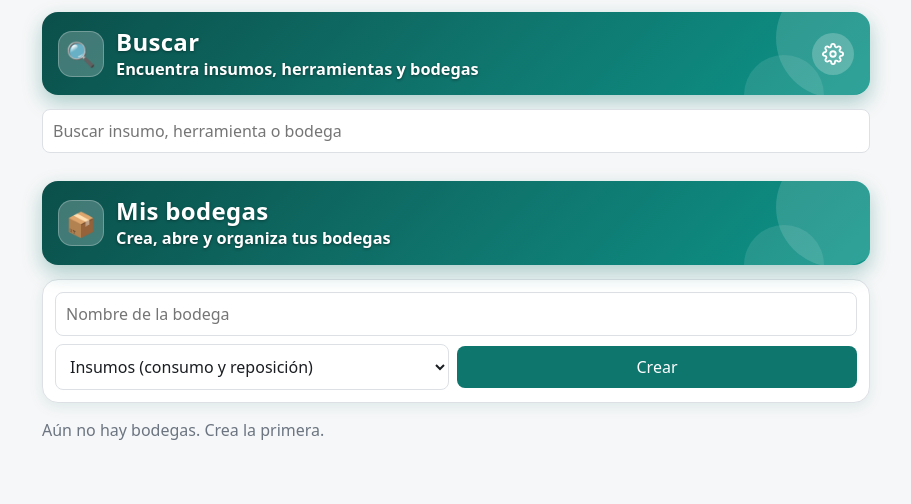
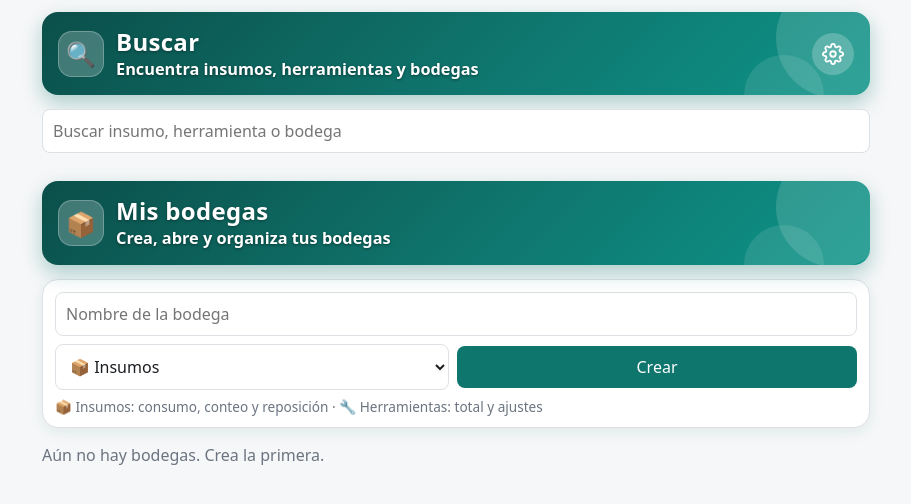
Before and after one commit to YORJBORN/PWA_BODEGA, a plain HTML site: page index.html in a window 1280 px wide. Shown: the whole page, without its empty margins (184-1095 px from the left). Drawn offline with Linux system fonts and the light colour scheme.

Commit message:
Modificaciones en Interfaz

```diff
--- a/index.html
+++ b/index.html
@@ -47,8 +47,10 @@ input[type=search]{width:100%;padding-right:44px}input[type=search]::-webkit-sea
 .bc{display:flex;align-items:center;gap:14px;padding:14px 16px;margin:10px 0;background:var(--card);border:1px solid var(--bd);border-left:6px solid var(--ac);border-radius:16px;box-shadow:0 4px 14px rgba(var(--sh),.14);cursor:pointer}.bc:active{transform:scale(.99)}
 .bi{flex:none;width:52px;height:52px;border-radius:14px;display:flex;align-items:center;justify-content:center;font-size:1.6rem;background:linear-gradient(135deg,var(--g2),var(--g3));box-shadow:0 4px 10px rgba(var(--sh),.3)}
 .bt{flex:1;min-width:0;display:flex;flex-direction:column;gap:2px}.bt b{font-size:1.12rem;overflow-wrap:anywhere}.ch{font-size:1.9rem;line-height:1;color:var(--ac)}
-.crt{background:var(--card);border:1px solid var(--bd);border-radius:16px;padding:12px;box-shadow:0 4px 14px rgba(var(--sh),.10)}.crt #nb{flex-basis:100%}.crt button{flex:1}
+.crt{background:var(--card);border:1px solid var(--bd);border-radius:16px;padding:12px;box-shadow:0 4px 14px rgba(var(--sh),.10)}.crt #nb{flex-basis:100%}.crt select,.crt button{flex:1 1 0;min-width:0;text-overflow:ellipsis}.hint{flex-basis:100%;font-size:.85rem;line-height:1.3}
 .it{border-radius:14px;border-left:5px solid var(--ac)}
+body{overflow-x:hidden}
+@media(max-width:480px){.sec{padding:13px 12px;gap:10px;border-radius:14px}.sec .ic{width:42px;height:42px;font-size:1.35rem}.sec .tx b{font-size:1.3rem}.sec .tx small{font-size:.9rem}.ab{width:38px;height:38px}.bc{padding:12px;gap:12px}.bi{width:46px;height:46px}.crt{padding:10px}.sec.nx{margin-top:22px}}
 .seg{display:flex;gap:8px}.seg button{flex:1;display:flex;flex-direction:column;align-items:center;gap:4px;padding:12px 6px;border:2px solid var(--bd);background:var(--card);color:var(--fg);border-radius:14px}.seg button span{font-size:1.4rem}.seg button.on{border-color:var(--ac);background:var(--ac);color:var(--on)}
 .pal{display:grid;grid-template-columns:repeat(3,1fr);gap:10px}.sw{display:flex;flex-direction:column;align-items:center;gap:8px;padding:14px 6px;border:2px solid var(--bd);background:var(--card);color:var(--fg);border-radius:14px}.sw i{width:46px;height:46px;border-radius:50%;display:flex;align-items:center;justify-content:center;color:#fff;font-style:normal;font-weight:800;font-size:1.3rem;box-shadow:0 4px 10px rgba(0,0,0,.25)}.sw.on{border-color:var(--ac);box-shadow:0 0 0 2px var(--ac)}
 </style></head><body>
@@ -104,7 +106,7 @@ function vCfg(){
 function render(){const h=$('#h'),m=$('#m');
  if(cfg){h.style.display='none';h.innerHTML='';m.innerHTML=vCfg();return}
  if(!cur){h.style.display='none';h.innerHTML='';
-  m.innerHTML=`<div class=sec><span class=ic>🔍</span><span class=tx><b>Buscar</b><small>Encuentra insumos, herramientas y bodegas</small></span><button class=ab onclick="cfg=true;render()" title="Configuración" aria-label="Configuración">${GEAR}</button></div><div class=sb><input type=search id=q placeholder="Buscar insumo, herramienta o bodega" value="${esc(qs)}" oninput="qs=this.value;doS()"><button type=button id=qc class=qc onclick="clrS()" aria-label="Borrar búsqueda" title="Borrar búsqueda">✕</button></div><div id=sr></div><div class="sec nx"><span class=ic>📦</span><span class=tx><b>Mis bodegas</b><small>Crea, abre y organiza tus bodegas</small></span></div><form class="row crt" onsubmit="addB(event)"><input id=nb placeholder="Nombre de la bodega" required><select id=nt><option value=ins>Insumos (consumo y reposición)</option><option value=herr>Herramientas (conteo)</option></select><button>Crear</button></form>`+
+  m.innerHTML=`<div class=sec><span class=ic>🔍</span><span class=tx><b>Buscar</b><small>Encuentra insumos, herramientas y bodegas</small></span><button class=ab onclick="cfg=true;render()" title="Configuración" aria-label="Configuración">${GEAR}</button></div><div class=sb><input type=search id=q placeholder="Buscar insumo, herramienta o bodega" value="${esc(qs)}" oninput="qs=this.value;doS()"><button type=button id=qc class=qc onclick="clrS()" aria-label="Borrar búsqueda" title="Borrar búsqueda">✕</button></div><div id=sr></div><div class="sec nx"><span class=ic>📦</span><span class=tx><b>Mis bodegas</b><small>Crea, abre y organiza tus bodegas</small></span></div><form class="row crt" onsubmit="addB(event)"><input id=nb placeholder="Nombre de la bodega" required><select id=nt><option value=ins>📦 Insumos</option><option value=herr>🔧 Herramientas</option></select><button>Crear</button><small class=hint>📦 Insumos: consumo, conteo y reposición · 🔧 Herramientas: total y ajustes</small></form>`+
   (db.b.length?db.b.map(b=>`<div class=bc onclick="openB('${b.id}')"><span class=bi>${b.t==='herr'?'🔧':'📦'}</span><span class=bt><b>${esc(b.n)}</b><small>${b.t==='herr'?'Herramientas':'Insumos'} · ${b.p.length} ítems</small></span><span class=ch>›</span></div>`).join(''):'<p class=mu>Aún no hay bodegas. Crea la primera.</p>');doS();return}
  const b=B();h.style.display='none';h.innerHTML='';
  const hd=`<div class=sec><button class=ic onclick="cur=null;render()" title="Volver" aria-label="Volver">${BACK}</button><span class=tx><b>${esc(b.n)}</b><small>${b.t==='herr'?'🔧 Herramientas':'📦 Insumos'} · ${b.p.length} ítems</small></span><button class=ab onclick="renB()" title="Renombrar bodega" aria-label="Renombrar bodega">${PEN}</button><button class="ab del" onclick="delB()" title="Eliminar bodega" aria-label="Eliminar bodega">${TR}</button></div>`;
--- a/sw.js
+++ b/sw.js
@@ -1,4 +1,4 @@
-const C='inv-v4',A=['./','index.html','manifest.json','icon-192.png','icon-512.png'];
+const C='inv-v15',A=['./','index.html','manifest.json','icon-192.png','icon-512.png'];
 self.addEventListener('install',e=>e.waitUntil(caches.open(C).then(c=>c.addAll(A)).then(()=>self.skipWaiting())));
 self.addEventListener('activate',e=>e.waitUntil(caches.keys().then(k=>Promise.all(k.filter(x=>x!==C).map(x=>caches.delete(x))))));
 self.addEventListener('fetch',e=>e.respondWith(caches.match(e.request).then(r=>r||fetch(e.request))));
```
